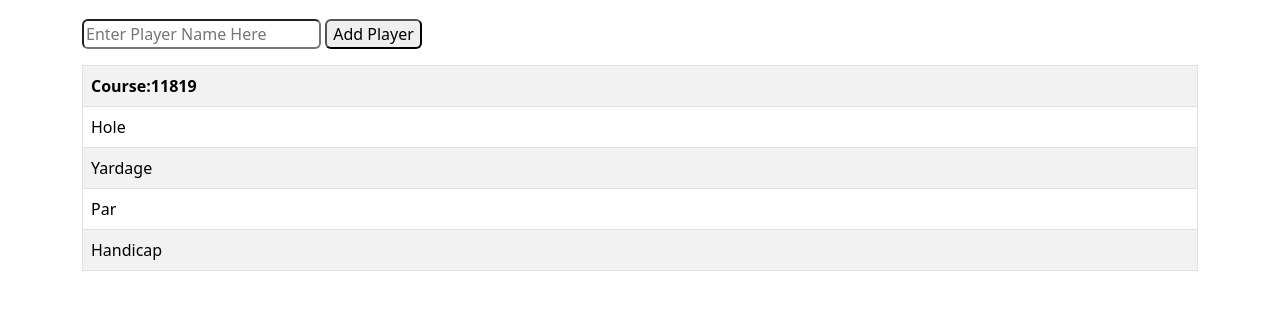
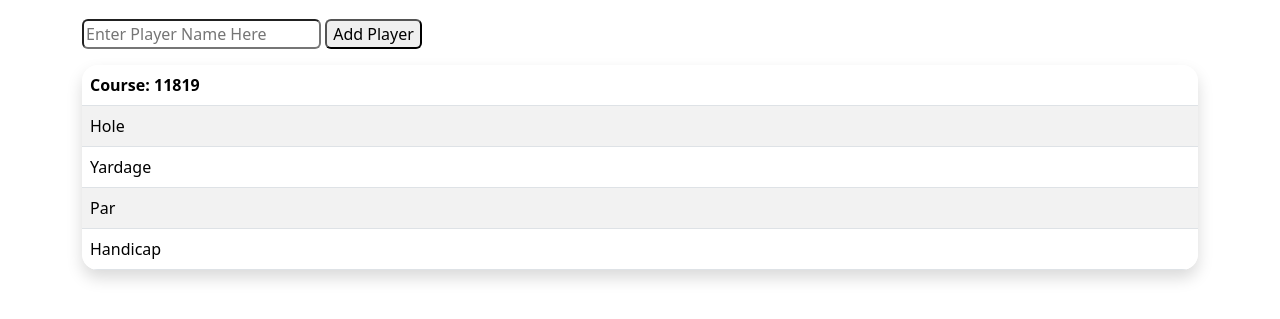
Before and after one commit to Adolfo-Contreras/Golf-score-api, a website: page index.html in a window 1280 px wide. Shown: the part 151-470 px from the top of the page. Drawn offline with nearby package versions, Linux system fonts and the light colour scheme.

Commit message:
added some styling

```diff
--- a/app.js
+++ b/app.js
@@ -177,7 +177,7 @@ function getYrdHole(course){
 function holes(){
     let holeRow = document.getElementById('holeRow')
     for(let i = 1;i<19;i++){
-        holeRow.innerHTML += `<td class="active">${i}</td>`
+        holeRow.innerHTML += `<td>${i}</td>`
     }
 }
 //render tables with info
@@ -186,7 +186,7 @@ function addTblInfo(){
 
 
 }
-
+// holes()
 
 //populate tables with info
 function teeBoxTBL(id){
--- a/css/style.scss
+++ b/css/style.scss
@@ -1,4 +1,8 @@
-#tableH{
-    background-color: red;
-    padding: 2rem;
+#noMar{
+    margin: 0;
 }
+#holeRow{
+    td{
+        width: 50px;
+    }
+}
--- a/index.html
+++ b/index.html
@@ -49,12 +49,14 @@
 
         </section>
 
-        <section class="table-responsive">
-            <table class="table table-bordered table-striped rounded-5" id="tableH">
+        <section class="table-responsive rounded-4 shadow">
+            <table class="table table-striped rounded-5" id="noMar">
+                <thead>
+                    <tr id="tableInfo">
+                        <th>Course: 11819</th>
+                    </tr>
+                </thead>
                 <tbody>
-                    <tr id="tableInfo">
-                        <th>Course:11819</th>
-                    </tr>
                     <tr id="holeRow">
                         <td>Hole</td>
                     </tr>
```
Also changed, not shown: css/style.css, 1 other file.
